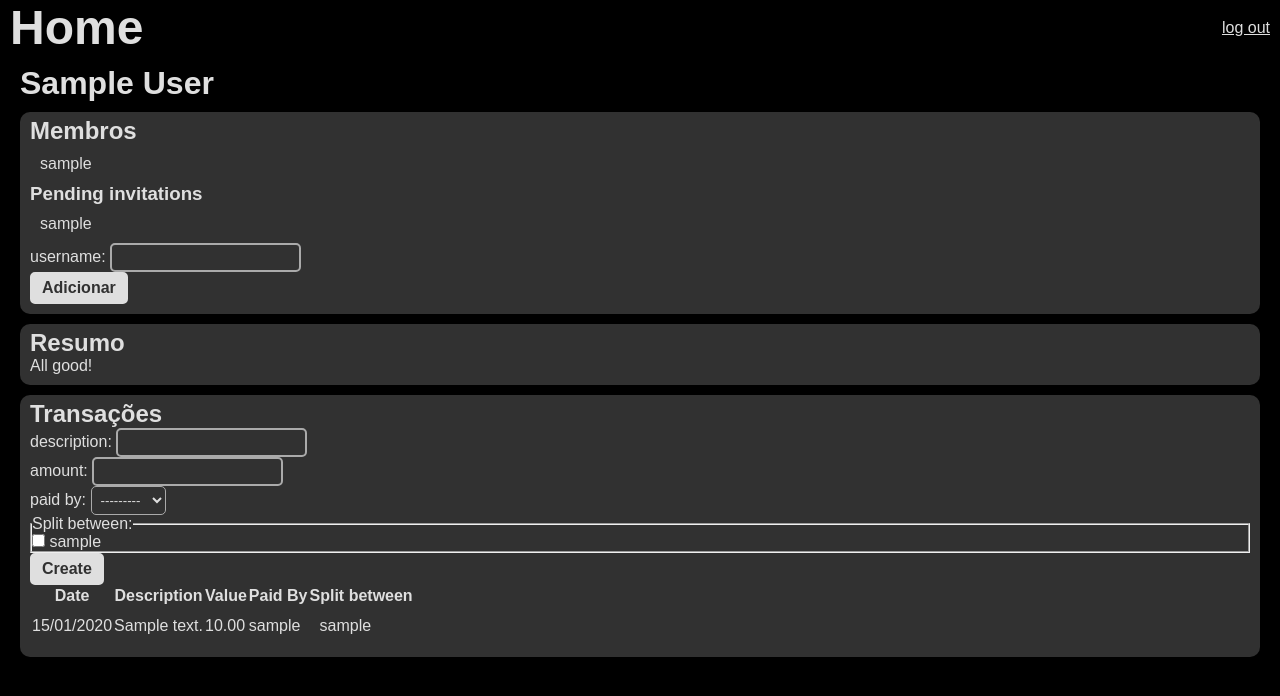
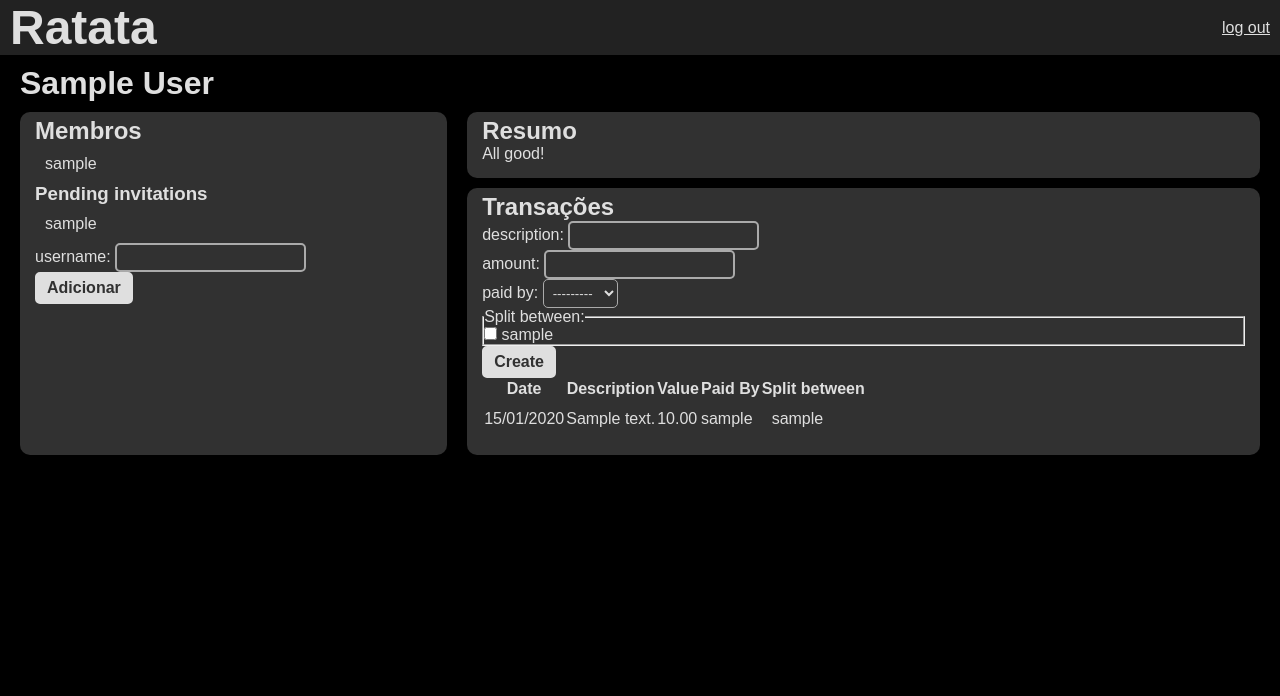
Before and after one commit to bhashimoto/raticate, a Django app: page /ratata/accounts/1/ in a window 1280 px wide. Shown: the top 696 px of the page. Run offline with Django 5.2, Linux system fonts and the light colour scheme; a user stored in the database is signed in; tables that the repository leaves empty hold one stand-in row (values such as "Sample post").

Commit message:
User filtering and CSS upgrades
In the Account page, only active AccountUsers will be displayed. This is
preparation for soft deletion of users from accounts.

Changed the display for the Account page, with a sidebar for members and
the main column with summary and transactions

```diff
--- a/mysite/ratata/templates/ratata/account.html
+++ b/mysite/ratata/templates/ratata/account.html
@@ -3,25 +3,25 @@
 
 {% block content %}
 <h1>{{account.name}}</h1>
+<div class="content_container">
+	<aside>
 		<section class="card">
 			<h2>Membros</h2>
 			{% include "ratata/components/account_members_list.html" %}
-
 			{% include "ratata/components/pending_invitations.html" %}
-
 			{% include "ratata/components/account_members_create_form.html" %}
 		</section>
-
+	</aside>
+	<div class="main_content">
 		<section class="card">
 				<h2>Resumo</h2>
 				{% include "ratata/components/account_payment_summary.html" %}
 		</section>
-
 		<section class="card">
 			<h2>Transações</h2>
 			{% include "ratata/components/transaction_create_form.html"%}
 			{% include "ratata/components/transactions_list.html" %}
 		</section>
-
-
+	</div>
+<div>
 {% endblock %}
--- a/mysite/ratata/templates/ratata/base.html
+++ b/mysite/ratata/templates/ratata/base.html
@@ -10,7 +10,7 @@
 	</head>
 	<body>
 		<nav>
-			<a class="home-button" href={%if not user.is_authenticated%}"/ratata"{%else%}"/ratata/home"{%endif%}>Home</a>
+			<a class="home-button" href={%if not user.is_authenticated%}"/ratata"{%else%}"/ratata/home"{%endif%}>Ratata</a>
 			{% if user.is_authenticated %}
 			<a href="/ratata/logout">log out</a>
 			{% endif %}
--- a/mysite/ratata/views.py
+++ b/mysite/ratata/views.py
@@ -268,7 +268,7 @@ def members(request, account_id):
     else:
         try:
             account = Account.objects.get(pk=account_id)
-            members = AccountUser.objects.filter(account=account)
+            members = AccountUser.objects.filter(account=account, active=True)
             return render(request, "ratata/components/account_members_list.html", {"account":account, "members":members})
         except:
             return HttpResponse("error")
--- a/mysite/static/css/style.css
+++ b/mysite/static/css/style.css
@@ -16,10 +16,25 @@ body {
 
 nav {
 	padding: 0px 10px;
+	background-color: #222;
 	display: flex;
 	flex-direction: row;
 	justify-content: space-between;
 	align-items: center;
+}
+
+.content_container {
+	display: flex;
+	flex-direction: row;
+}
+
+aside {
+	flex-grow: 1;
+	display: flex;
+}
+
+.main_content {
+	flex-grow: 3;
 }
 
 a.home-button {
@@ -102,9 +117,10 @@ button {
 
 .card {
 	margin: 10px 10px;
-	padding: 5px 10px 10px 10px;
+	padding: 5px 15px 15px 15px;
 	background-color: var(--background);
 	border-radius: 10px;
+	flex-grow: 1;
 }
 
 .card>h2 {
```
Lines whose indentation alone changed are shown as unchanged.
